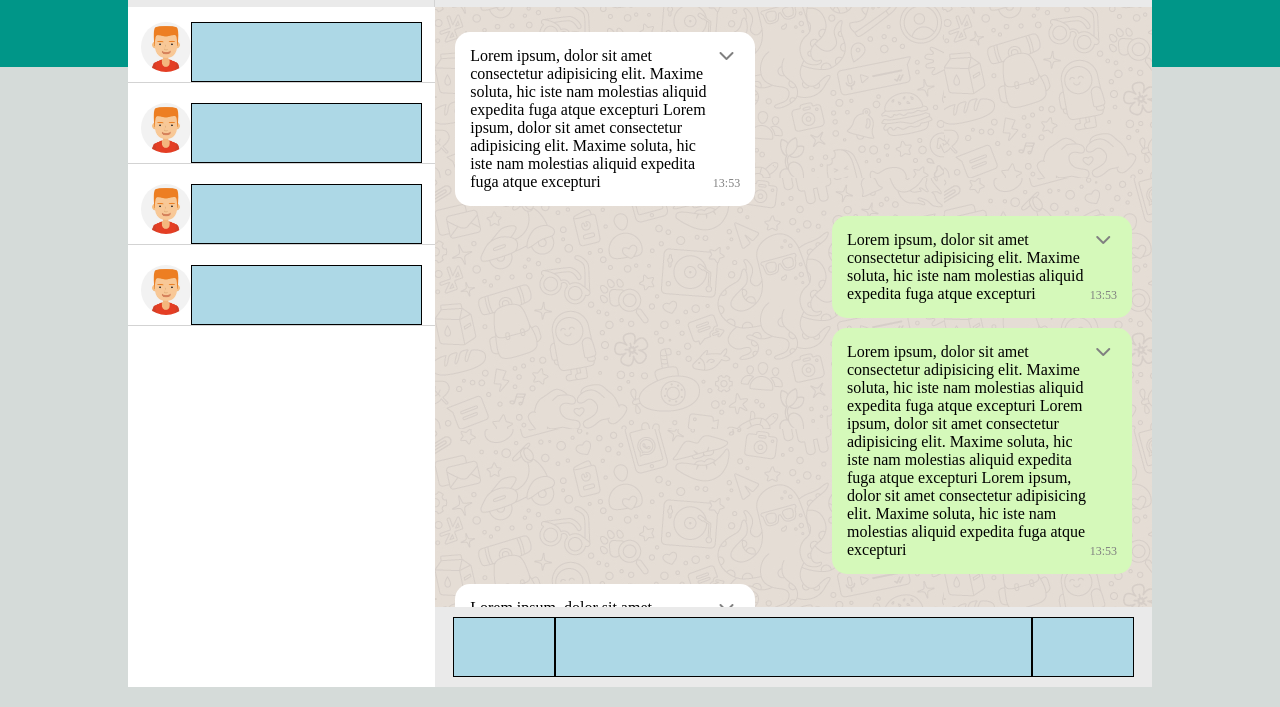
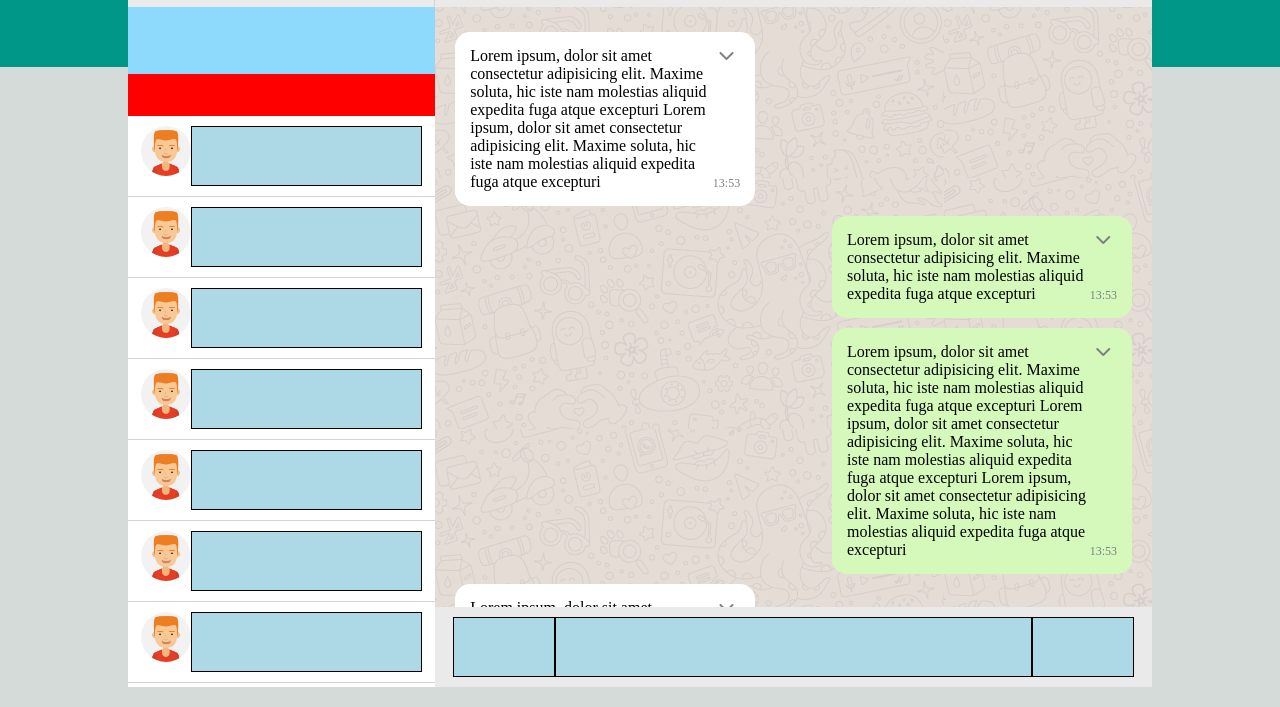
Before and after one commit to AleDiBernardo/html-css-boolzapp, a plain HTML site: page index.html in a window 1280 px wide. Shown: the part 93-800 px from the top of the page. Drawn offline with Linux system fonts and the light colour scheme.

Commit message:
feat: webapp responsiveness completed

```diff
--- a/css/responsive.css
+++ b/css/responsive.css
@@ -66,6 +66,16 @@
         width: 70%;
     }
 
+    /* NOTIFICATION */
+    .notification {
+        display: flex;
+    }
+
+    /* SEARCH BAR */
+    .search-bar {
+        display: flex;
+    }
+
     /* CONTACT INFO */
     .contact-info {
         display: block;
--- a/css/style.css
+++ b/css/style.css
@@ -40,7 +40,7 @@ main {
 
 /* NAV SECTION */
 .nav-section {
-    padding: 10px 0;
+    padding-top: 80px;
     position: relative;
     display: none;
     background-color: white;
@@ -66,10 +66,26 @@ main {
     border: 1px solid black;
 }
 
+/* Notification */
+.notification {
+    width: 100%;
+    height: 80px;
+    display: none;
+    background-color: var(--notificatio-sec-color);
+}
+
+/* Search Bar */
+.search-bar {
+    width: 100%;
+    height: 50px;
+    display: none;
+    background-color: red;
+}
+
 /* Contacts Container */
 .contacts-ctn {
     width: 100%;
-    padding-top: 75px;
+    overflow-y: scroll;
 
     /* debug */
     height: 100%;
@@ -77,10 +93,11 @@ main {
 
 }
 
+
 /* User */
 .user {
     width: 100%;
-    margin: 10px 0;
+    padding: 10px 0;
     border-bottom: 1px solid lightgrey;
 }
 
--- a/index.html
+++ b/index.html
@@ -25,7 +25,7 @@
     <main>
 
         <!-- NAV SECTION -->
-        <section class="nav-section">
+        <section class="nav-section col-dir">
             <header class="flex hdr-chat just-cont-center">
                 <div class="flex container-95 align-center just-cont-center">
                     <div class="profile-pic">
@@ -35,7 +35,46 @@
 
                 </div>
             </header>
+            <div class="notification"></div>
+            <div class="search-bar"></div>
+
             <div class="flex contacts-ctn col-dir align-center">
+                <div class="flex user just-cont-center">
+                    <div class="profile-pic">
+                        <img src="img/avatar_1.jpg" alt="">
+                    </div>
+                    <div class="contact-info"></div>
+                </div>
+                <div class="flex user just-cont-center">
+                    <div class="profile-pic">
+                        <img src="img/avatar_1.jpg" alt="">
+                    </div>
+                    <div class="contact-info"></div>
+                </div>
+                <div class="flex user just-cont-center">
+                    <div class="profile-pic">
+                        <img src="img/avatar_1.jpg" alt="">
+                    </div>
+                    <div class="contact-info"></div>
+                </div>
+                <div class="flex user just-cont-center">
+                    <div class="profile-pic">
+                        <img src="img/avatar_1.jpg" alt="">
+                    </div>
+                    <div class="contact-info"></div>
+                </div>
+                <div class="flex user just-cont-center">
+                    <div class="profile-pic">
+                        <img src="img/avatar_1.jpg" alt="">
+                    </div>
+                    <div class="contact-info"></div>
+                </div>
+                <div class="flex user just-cont-center">
+                    <div class="profile-pic">
+                        <img src="img/avatar_1.jpg" alt="">
+                    </div>
+                    <div class="contact-info"></div>
+                </div>
                 <div class="flex user just-cont-center">
                     <div class="profile-pic">
                         <img src="img/avatar_1.jpg" alt="">
```
